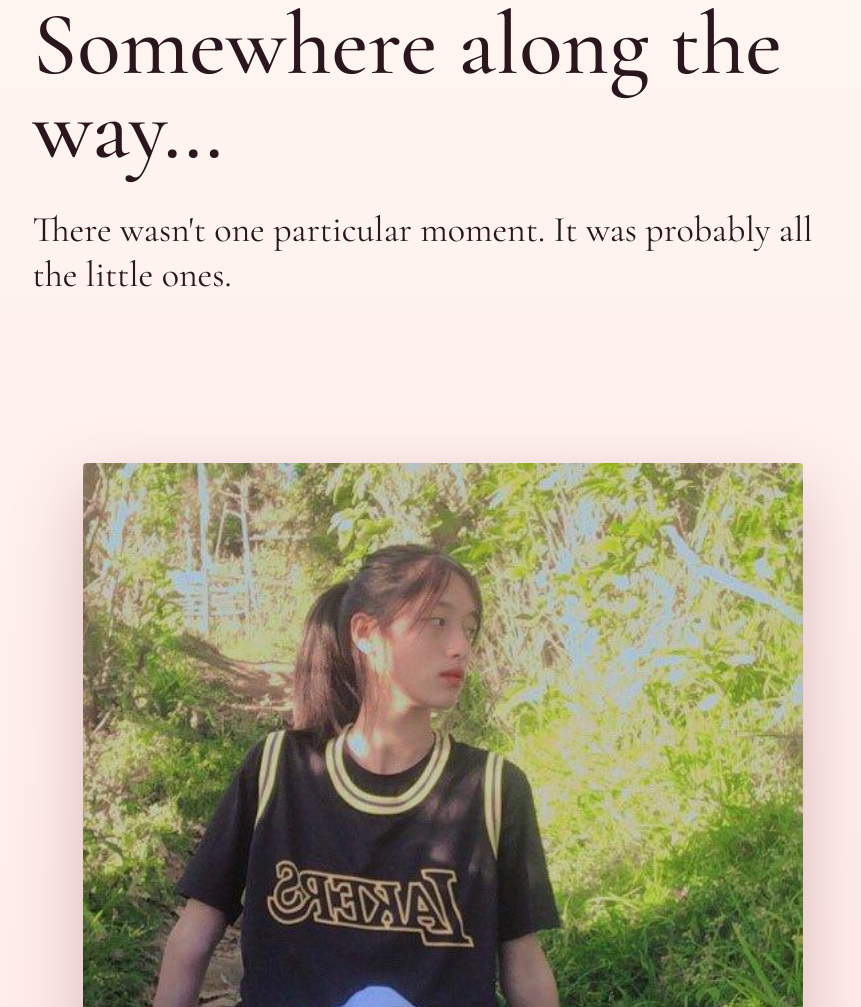
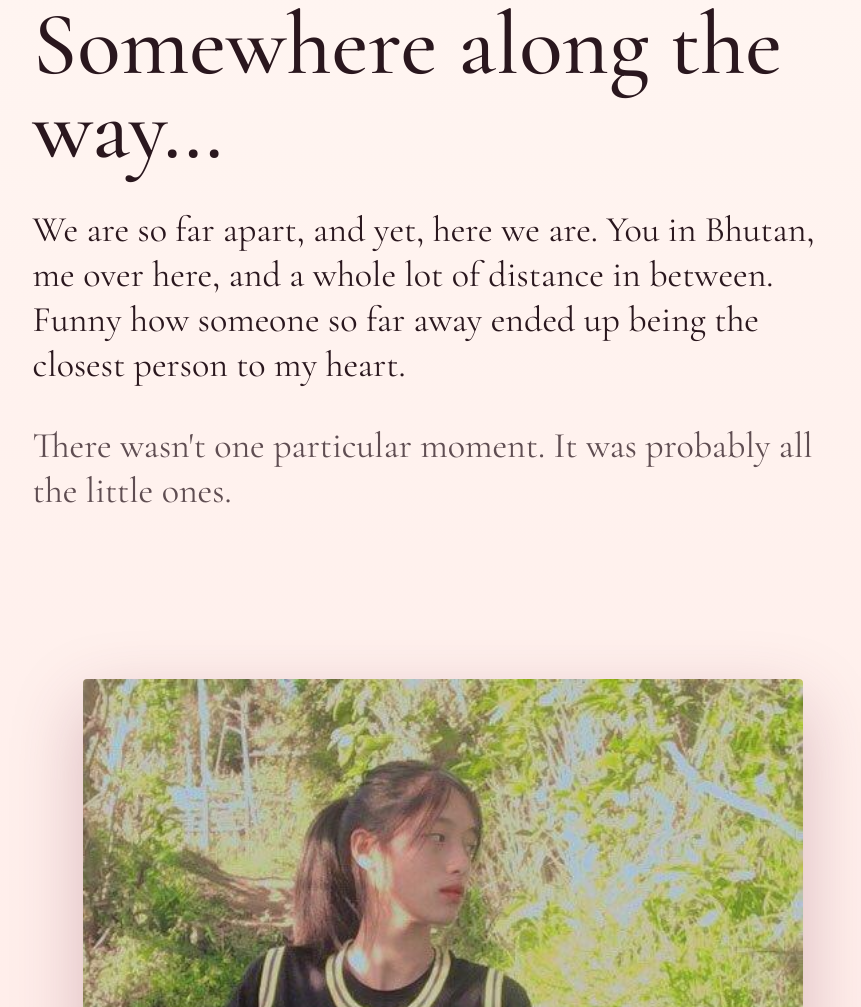
Before and after one commit to souravpoddar88/sonam-sourav, a plain HTML site: page index.html in a window 1280 px wide. Shown: the part 962-1969 px from the top of the page, without its empty margins (197-1058 px from the left). Drawn offline with nearby package versions, Linux system fonts and the light colour scheme.

Commit message:
Update index.html

```diff
--- a/index.html
+++ b/index.html
@@ -53,8 +53,9 @@
     <section class="intro section-light" id="begin">
       <div class="narrow reveal">
         <p class="eyebrow">chapter 01</p>
-        <h2>Somewhere along the way…</h2>
-        <p class="lead">There wasn't one particular moment. It was probably all the little ones.</p>
+       <h2>Somewhere along the way…</h2>
+<p class="lead">We are so far apart, and yet, here we are. You in Bhutan, me over here, and a whole lot of distance in between. Funny how someone so far away ended up being the closest person to my heart.</p>
+<p class="lead" style="margin-top:28px;opacity:.75">There wasn't one particular moment. It was probably all the little ones.</p>
       </div>
       <div class="single-photo reveal">
         <img src="assets/sonam-black-jersey.jpg" alt="Sonam sitting outdoors">
```
